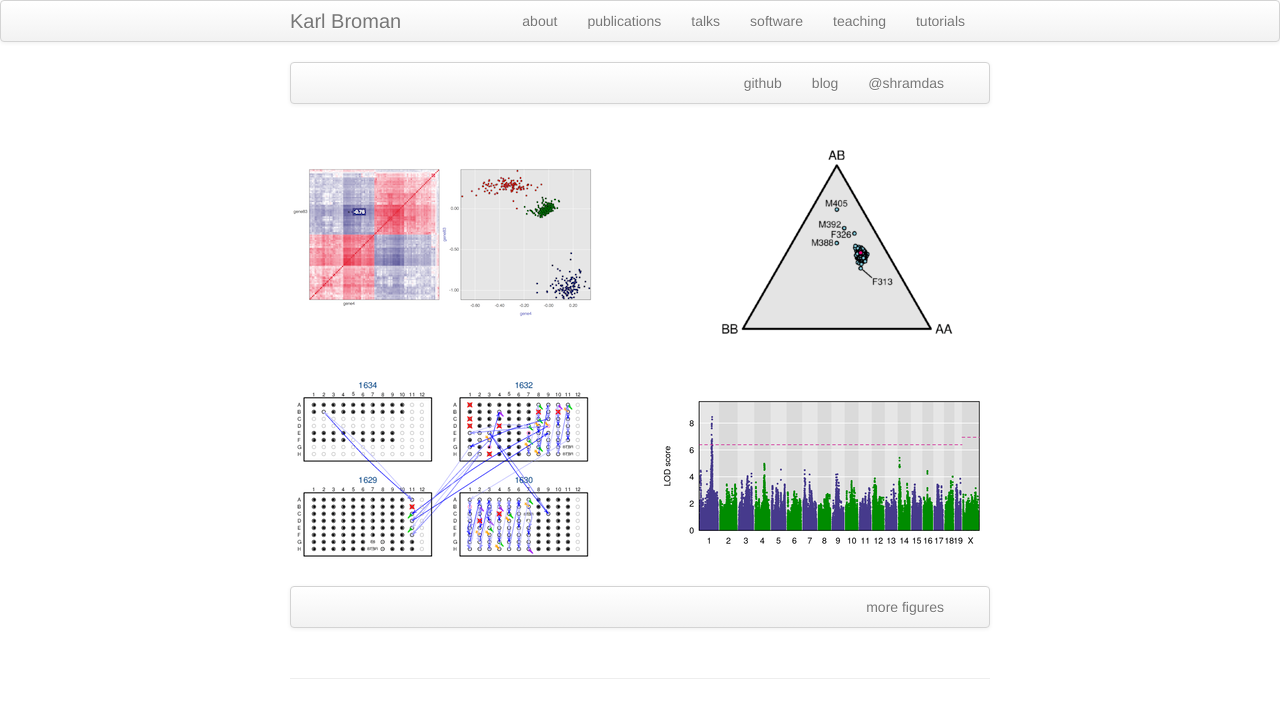
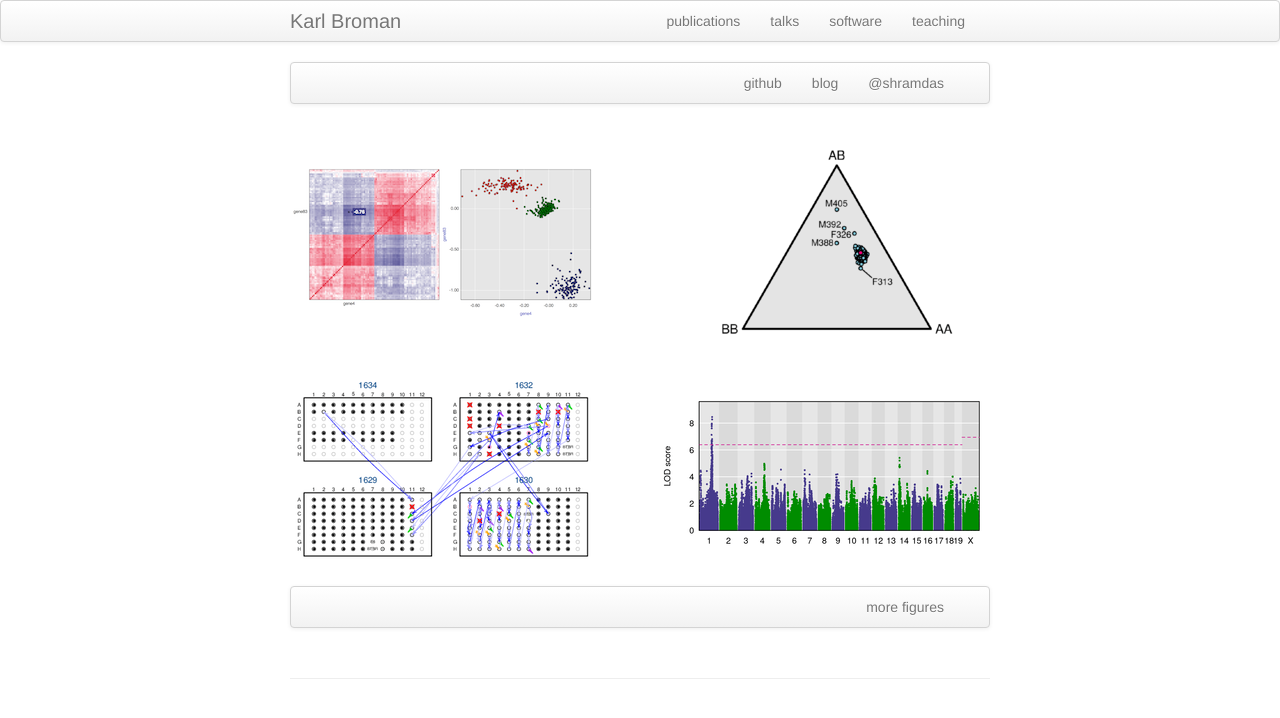
Before and after one commit to pbharathwaj/shwetaramdas.github.io, a Jekyll site: the page built from index.md, in a window 1280 px wide. Shown: the top 718 px of the page. Built offline with Jekyll 4.4.1, drawn with Linux system fonts in a browser that asks for light colours.

Commit message:
Update default.html

```diff
--- a/_includes/themes/twitter/default.html
+++ b/_includes/themes/twitter/default.html
@@ -35,12 +35,10 @@
         <div class="container-narrow">
           <a class="brand" href="{{ HOME_PATH }}">{{ site.title }}</a>
           <ul class="nav">
-              <li><a href="{{ BASE_PATH }}/pages/about.html">about</a></li>
               <li><a href="{{ BASE_PATH }}/pages/pubs.html">publications</a></li>
               <li><a href="{{ BASE_PATH }}/pages/talks.html">talks</a></li>
               <li><a href="{{ BASE_PATH }}/pages/software.html">software</a></li>
               <li><a href="{{ BASE_PATH }}/pages/teaching.html">teaching</a></li>
-              <li><a href="{{ BASE_PATH }}/pages/tutorials.html">tutorials</a></li>
           </ul>
         </div>
       </div>
```
